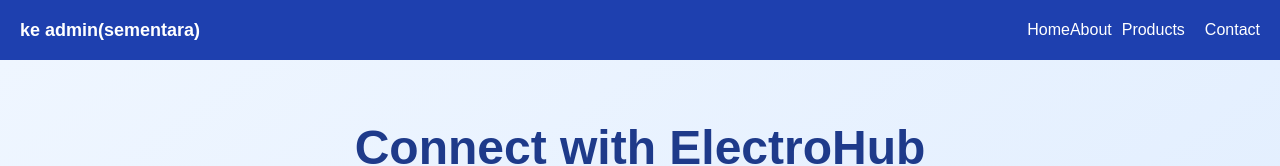
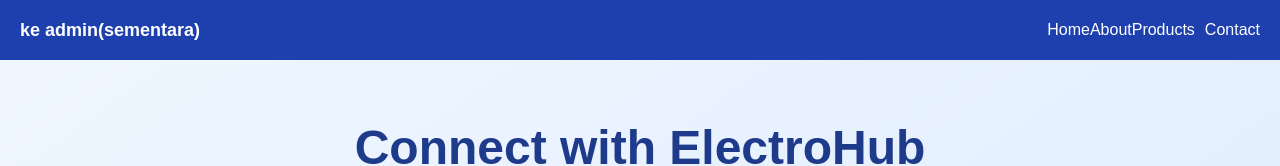
Before and after one commit to Deoca27/manusia-biasa, a Next.js app: page /contact in a window 1280 px wide. Shown: the top 166 px of the page. Built offline with nearby package versions, Linux system fonts and the light colour scheme.

Commit message:
rendika : edit atribut pda tombol product

```diff
--- a/app/layout.tsx
+++ b/app/layout.tsx
@@ -21,7 +21,7 @@ export default function RootLayout({
           <nav className="flex justify-end">
             <Link href={"/"} className="hover:text-blue-400 transition">Home</Link>
             <Link href={"/about"} className="hover:text-blue-400 transition">About</Link>
-            <Link href={"/product"} className="mx-2.5">Products</Link>
+            <Link href={"/product"} className="hover:text-blue-400 transition">Products</Link>
             <Link href={"/contact"} className="ml-2.5">Contact</Link>
           </nav>
         </header>
```
